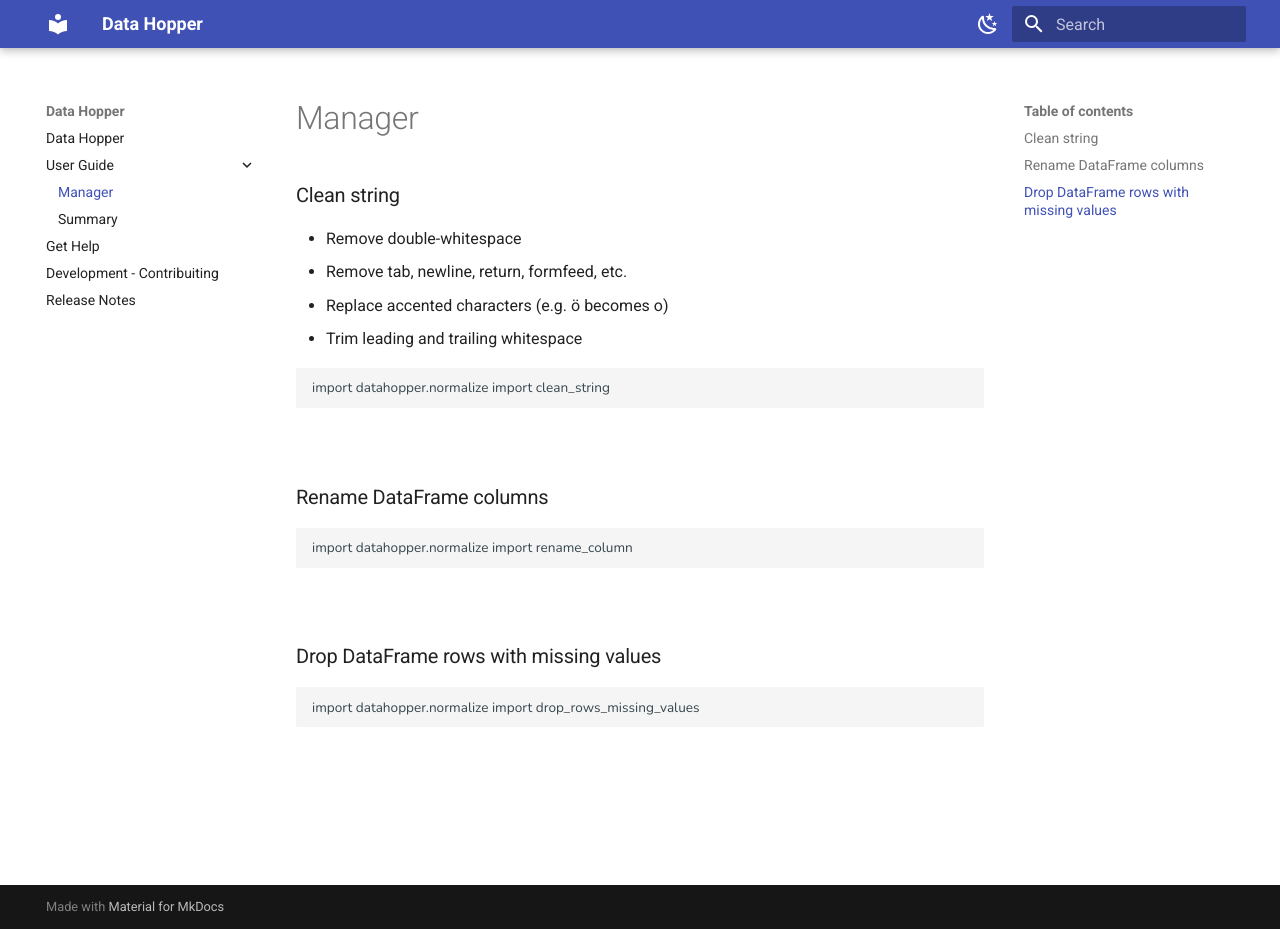
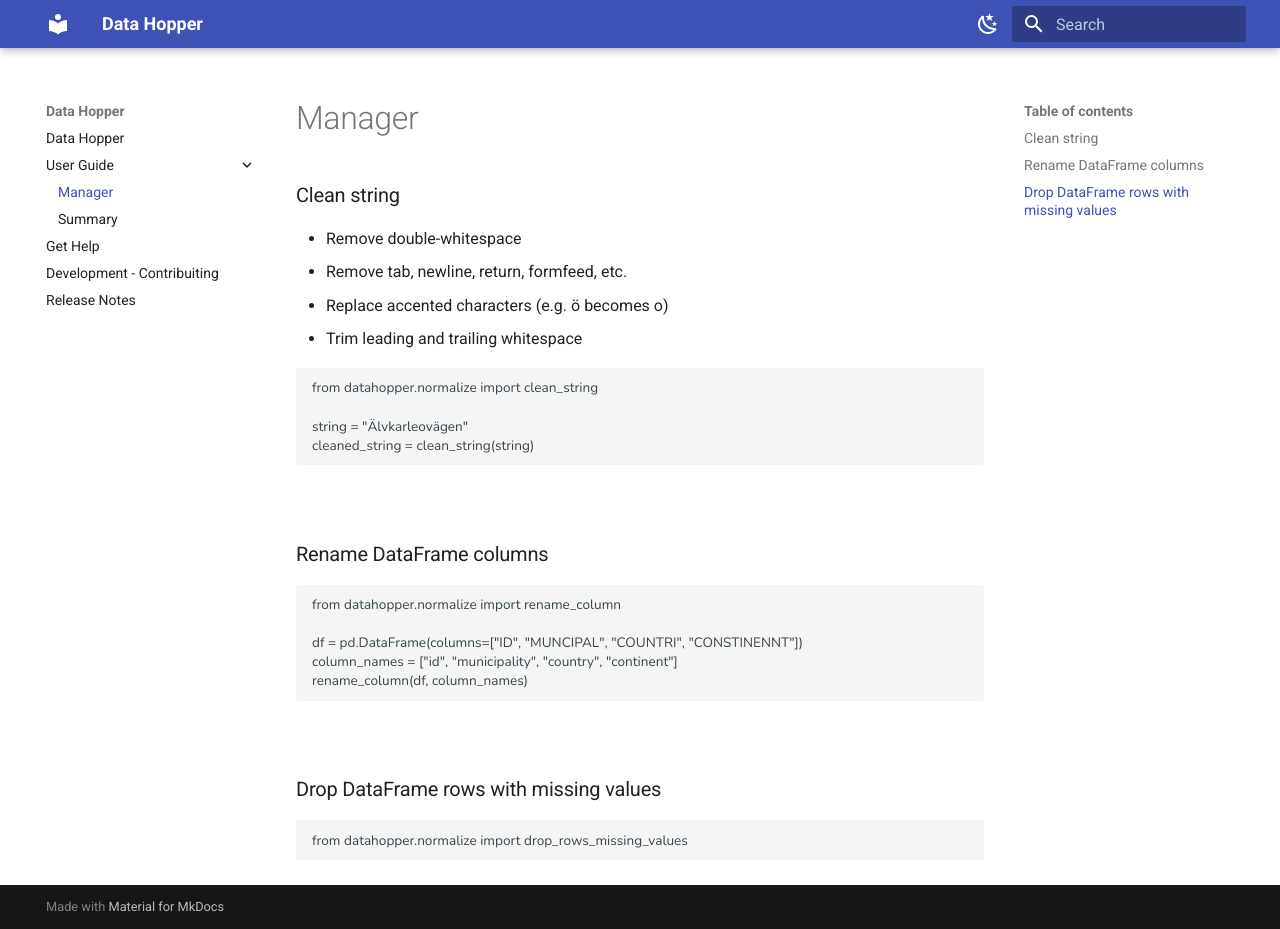
Before and after one commit to tomasoak/datahopper, an MkDocs documentation site: the page built from docs/modules/normalize.md, in a window 1280 px wide and 929 px high. Built offline with MkDocs 1.6.1 and Material for MkDocs 9.7.7, drawn with Linux system fonts in a browser that asks for light colours.

Commit message:
Include examples

````diff
--- a/docs/modules/normalize.md
+++ b/docs/modules/normalize.md
@@ -5,14 +5,21 @@
 - Trim leading and trailing whitespace
 
 ```console
-import datahopper.normalize import clean_string
+from datahopper.normalize import clean_string
+
+string = "Älvkarleovägen"
+cleaned_string = clean_string(string)
 ```
 <br>
 
 ### Rename DataFrame columns
 
 ```console
-import datahopper.normalize import rename_column
+from datahopper.normalize import rename_column
+
+df = pd.DataFrame(columns=["ID", "MUNCIPAL", "COUNTRI", "CONSTINENNT"])
+column_names = ["id", "municipality", "country", "continent"]
+rename_column(df, column_names)
 ```
 
 <br>
@@ -20,5 +27,5 @@ import datahopper.normalize import rename_column
 ### Drop DataFrame rows with missing values
 
 ```console
-import datahopper.normalize import drop_rows_missing_values
+from datahopper.normalize import drop_rows_missing_values
 ```
````
